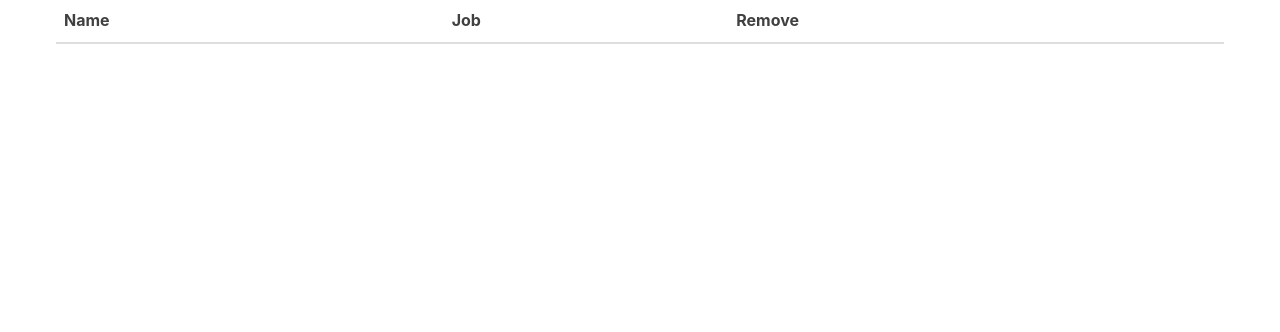
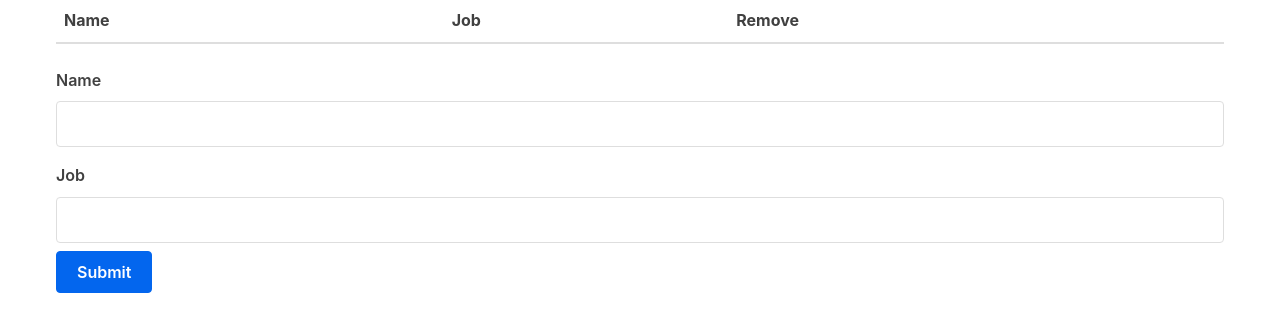
Before and after one commit to RogShotz/CPE-307, a React (Create React App) app in the folder react-frontend/: page / in a window 1280 px wide. Shown: the top 332 px of the page. Built offline with nearby package versions, Linux system fonts and the light colour scheme.

Commit message:
finish first app pt2

```diff
--- a/react-frontend/src/Form.js
+++ b/react-frontend/src/Form.js
@@ -1,6 +1,6 @@
 import React, { useState } from 'react';
 
-function Form() {
+function Form(props) { //same function just showing we add a parameter 'props'
     const [person, setPerson] = useState(
         {
             name: "",
@@ -17,6 +17,12 @@
             setPerson(
                 { name: value, job: person['job'] }
             );
+    }
+
+    function submitForm() {
+        props.handleSubmit(person);
+        setPerson({ name: '', job: '' });
+    }
 
     return (
         <form>
@@ -34,9 +40,9 @@
                 id="job"
                 value={person.job}
                 onChange={handleChange} />
+            <input type="button" value="Submit" onClick={submitForm} />
         </form>
     );
-    }
 
 }
 
--- a/react-frontend/src/MyApp.js
+++ b/react-frontend/src/MyApp.js
@@ -19,7 +19,7 @@
     return (
         <div className="container">
             <Table characterData={characters} removeCharacter={removeOneCharacter} />
-            <Form />
+            <Form handleSubmit={updateList} />
         </div>
     )
 }
```
Lines whose indentation alone changed are shown as unchanged.
